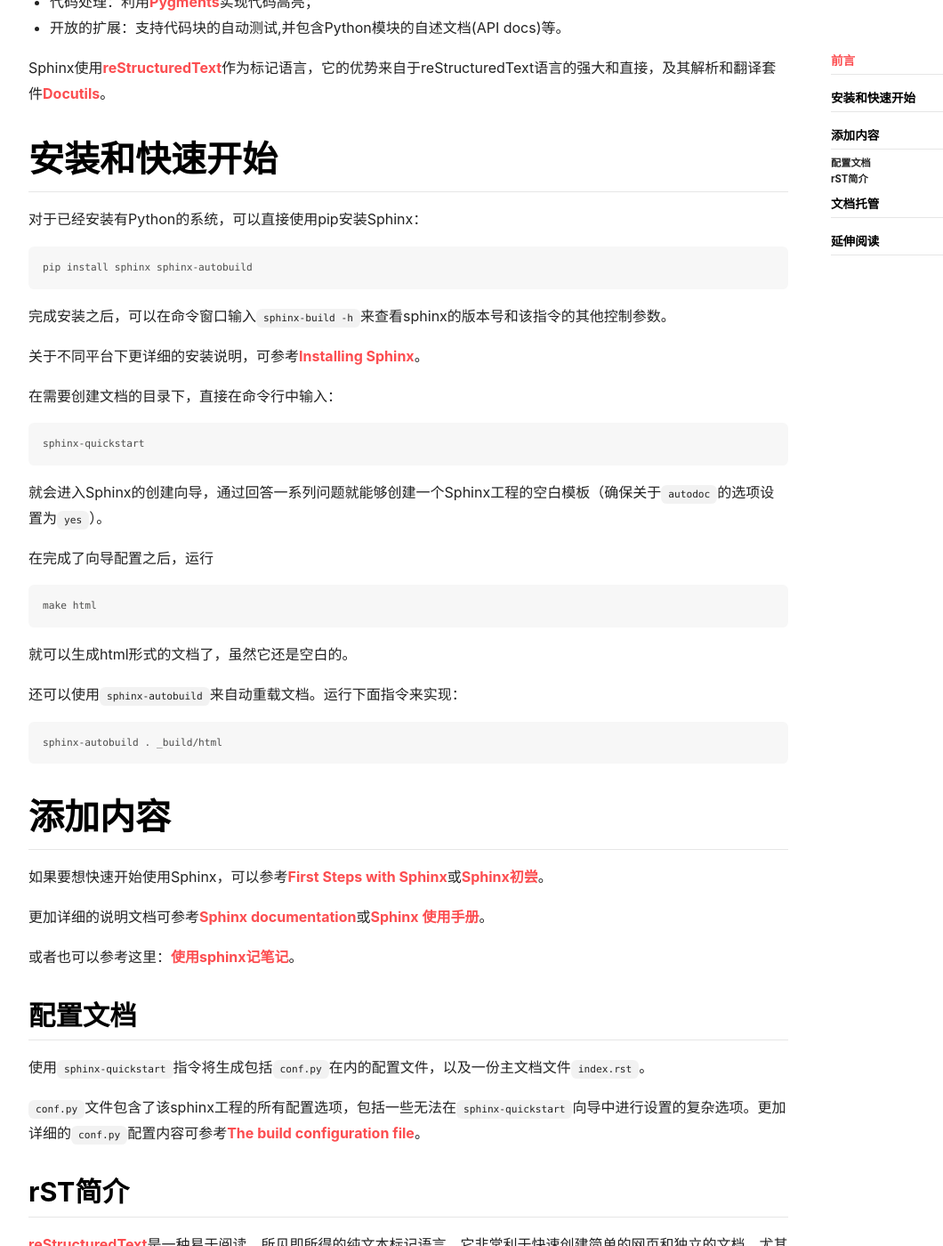
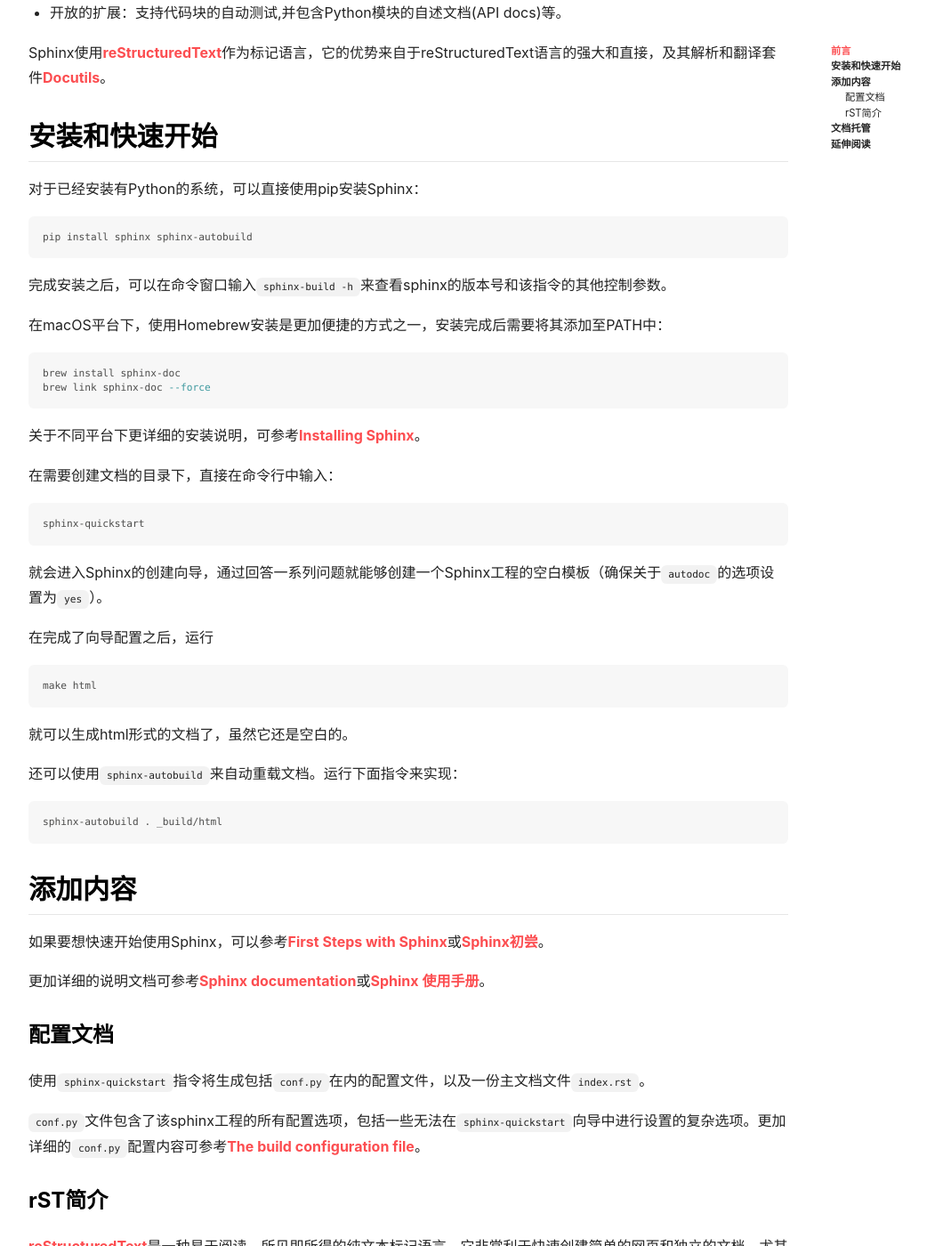
Before and after one commit to lyk6756/lyk6756.github.io, a Jekyll site: the page built from _posts/2018-01-30-read_the_docs.md, in a window 1280 px wide and 1400 px high, scrolled down 1203 px. Shown: the whole window at 89% size, without its empty margins (71-1131 px from the left). Built offline with Jekyll 4.4.1, drawn with Linux system fonts in a browser that asks for light colours; nearby versions of some CDN libraries; comment, search, counter and statistics services are not loaded.

Commit message:
Update 2018-01-30-read_the_docs.md

````diff
--- a/_posts/2018-01-30-read_the_docs.md
+++ b/_posts/2018-01-30-read_the_docs.md
@@ -15,7 +15,7 @@
 ---
 
 
-# 前言
+## 前言
 
 [Sphinx](http://www.sphinx-doc.org/en/stable/)是一个基于Python的用于创建文档的工具。它最早是用来制作Python语言的帮助文档。具有以下特征：
 
@@ -28,22 +28,28 @@
 
 Sphinx使用[reStructuredText](http://docutils.sourceforge.net/rst.html)作为标记语言，它的优势来自于reStructuredText语言的强大和直接，及其解析和翻译套件[Docutils](http://docutils.sourceforge.net/)。
 
-
-# 安装和快速开始
+## 安装和快速开始
 
 对于已经安装有Python的系统，可以直接使用pip安装Sphinx：
 
-```
+```shell
 pip install sphinx sphinx-autobuild
 ```
 
 完成安装之后，可以在命令窗口输入`sphinx-build -h`来查看sphinx的版本号和该指令的其他控制参数。
 
+在macOS平台下，使用Homebrew安装是更加便捷的方式之一，安装完成后需要将其添加至PATH中：
+
+```shell
+brew install sphinx-doc
+brew link sphinx-doc --force
+```
+
 关于不同平台下更详细的安装说明，可参考[Installing Sphinx](http://www.sphinx-doc.org/en/stable/install.html)。
 
 在需要创建文档的目录下，直接在命令行中输入：
 
-```
+```shell
 sphinx-quickstart
 ```
 
@@ -51,7 +57,7 @@
 
 在完成了向导配置之后，运行
 
-```
+```shell
 make html
 ```
 
@@ -59,26 +65,23 @@
 
 还可以使用`sphinx-autobuild`来自动重载文档。运行下面指令来实现：
 
-```
+```shell
 sphinx-autobuild . _build/html
 ```
 
-
-# 添加内容
+## 添加内容
 
 如果要想快速开始使用Sphinx，可以参考[First Steps with Sphinx](http://www.sphinx-doc.org/en/stable/tutorial.html)或[Sphinx初尝](http://zh-sphinx-doc.readthedocs.io/en/latest/tutorial.html)。
 
 更加详细的说明文档可参考[Sphinx documentation](http://www.sphinx-doc.org/en/stable/contents.html)或[Sphinx 使用手册](http://zh-sphinx-doc.readthedocs.io/en/latest/index.html)。
 
-或者也可以参考这里：[使用sphinx记笔记](http://jwch.sdut.edu.cn/book/tool/UseSphinx.html)。
-
-## 配置文档
+### 配置文档
 
 使用`sphinx-quickstart`指令将生成包括`conf.py`在内的配置文件，以及一份主文档文件`index.rst`。
 
 `conf.py`文件包含了该sphinx工程的所有配置选项，包括一些无法在`sphinx-quickstart`向导中进行设置的复杂选项。更加详细的`conf.py`配置内容可参考[The build configuration file](http://www.sphinx-doc.org/en/stable/config.html)。
 
-## rST简介
+### rST简介
 
 [reStructuredText](http://docutils.sourceforge.net/rst.html)是一种易于阅读、所见即所得的纯文本标记语言。它非常利于快速创建简单的网页和独立的文档，尤其是程序的参考手册。reStructuredText是专门为了特定应用的扩展性而设计的，它的解析器是[Docutils](http://docutils.sourceforge.net/index.html)的一个组件。
 
@@ -99,8 +102,7 @@
 
 或者也可以参考这里：[reStructuredText 简明教程](http://jwch.sdut.edu.cn/book/rst.html)
 
-
-# 文档托管
+## 文档托管
 
 [Read the Docs](https://readthedocs.org/)是一个基于Sphinx的在线文档托管系统，使得文档完全可搜索且易于查找。它从在线的Subversion、Bazaar、Git或Mercurial仓库获取到基于Sphinx创建的文档代码，生成文档并为用户托管。
 
@@ -112,8 +114,7 @@
 
 同时，readthedocs在GitHub上也有为初学者准备的[演示代码](https://github.com/readthedocs/template)，供大家学习使用。
 
-
-# 延伸阅读
+## 延伸阅读
 
 * [Sphinx](http://www.sphinx-doc.org/en/stable/) / [Documentation](http://www.sphinx-doc.org/en/stable/contents.html) / [First Steps with Sphinx](http://www.sphinx-doc.org/en/stable/tutorial.html) / [reStructuredText Primer](http://www.sphinx-doc.org/en/stable/rest.html)
 * [Sphinx 文档目录 — Sphinx 使用手册](http://zh-sphinx-doc.readthedocs.io/en/latest/contents.html) / [reStructuredText 简介](http://zh-sphinx-doc.readthedocs.io/en/latest/rest.html)
````
